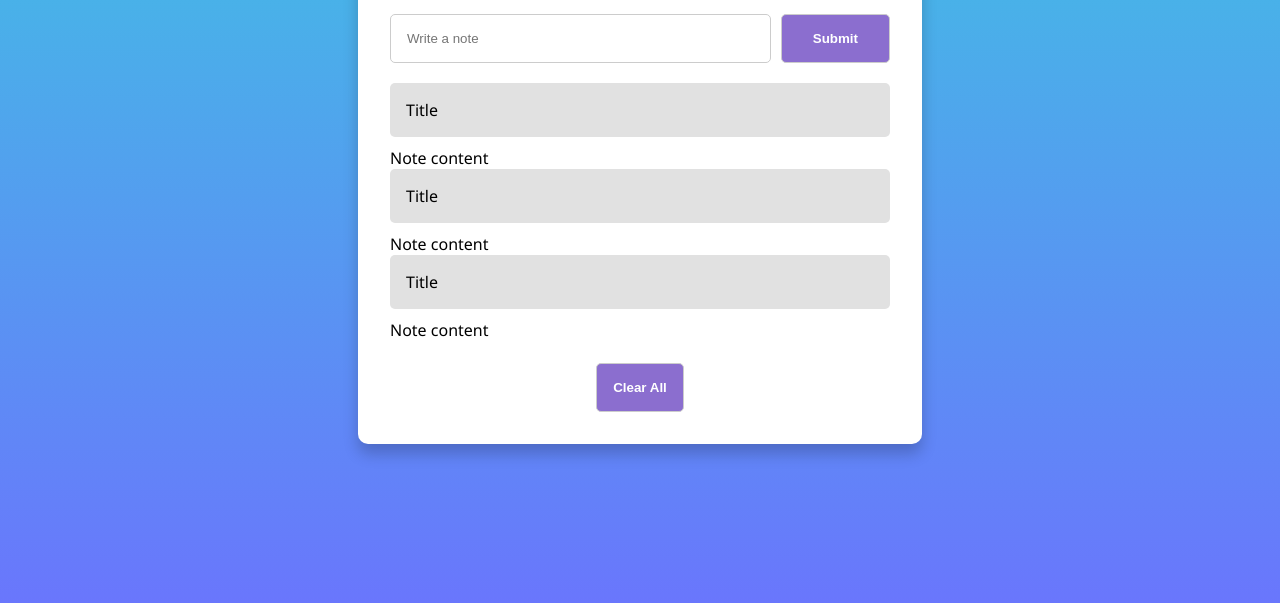
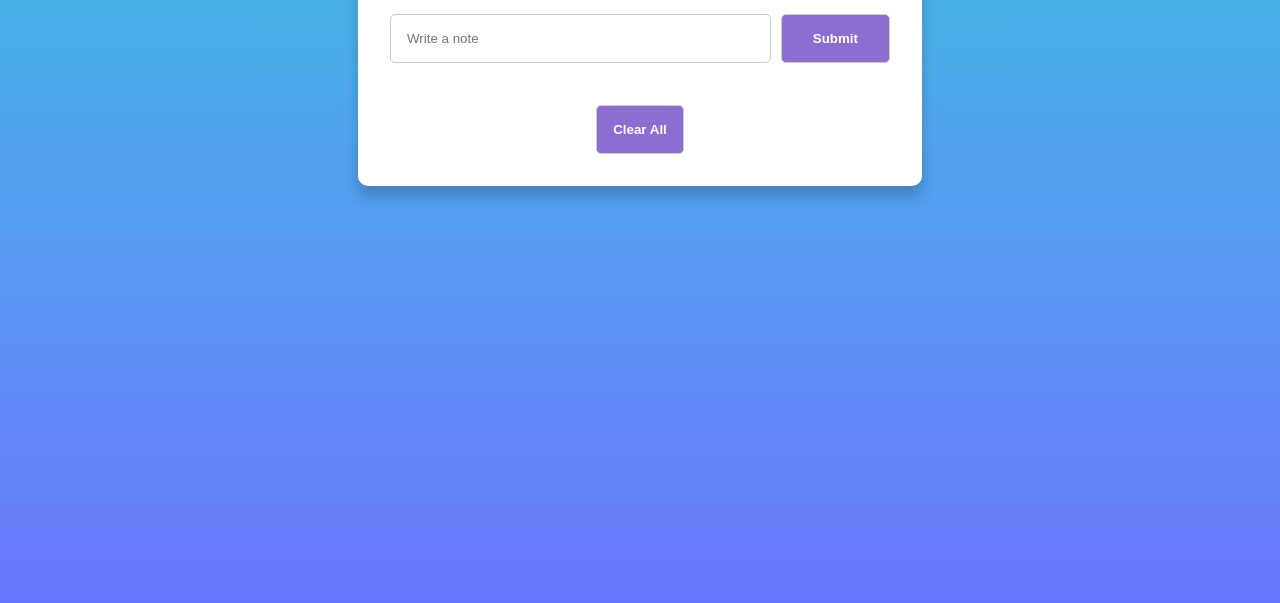
Before and after one commit to frodri13/note-app, a plain HTML site: page index.html in a window 1280 px wide. Shown: the part 233-836 px from the top of the page. Drawn offline with Linux system fonts and the light colour scheme.

```diff
--- a/index.html
+++ b/index.html
@@ -20,12 +20,12 @@
         </div>
 
         <div class="notes-list">
-          <h4 class="note-title">Title</h4>
+          <!-- <h4 class="note-title">Title</h4>
           <input class="note-content">Note content</input>
           <h4 class="note-title">Title</h4>
           <input class="note-content">Note content</input>
           <h4 class="note-title">Title</h4>
-          <input class="note-content">Note content</input>
+          <input class="note-content">Note content</input> -->
         </div>
 
         <br>
@@ -34,7 +34,7 @@
 
     </div>
 
-  <script src="src/interface.js"></script>
-  <script src="src/note.js"></script>
+  <script src="./src/interface.js"></script>
+  <script src="./src/note.js"></script>
 </body>
 </html>
```
Also changed, not shown: src/interface.js (+0 -18 lines).
